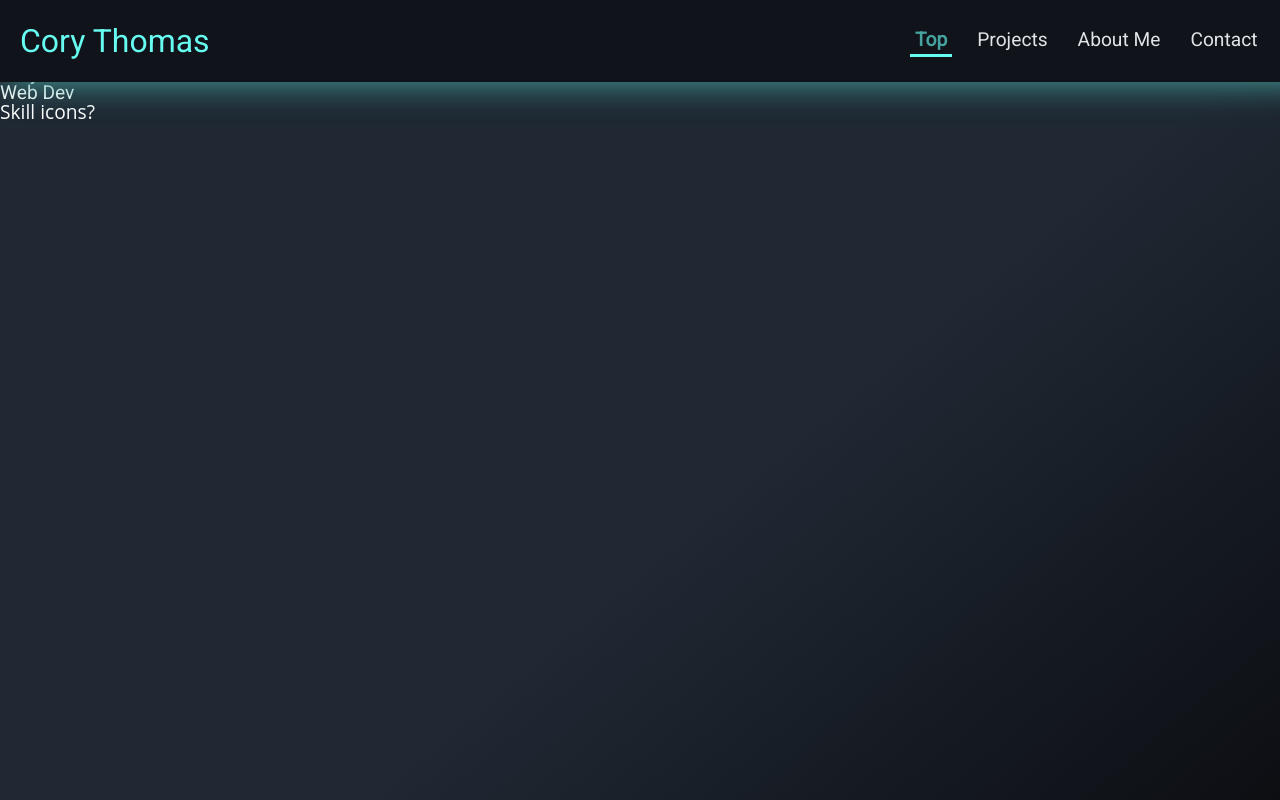
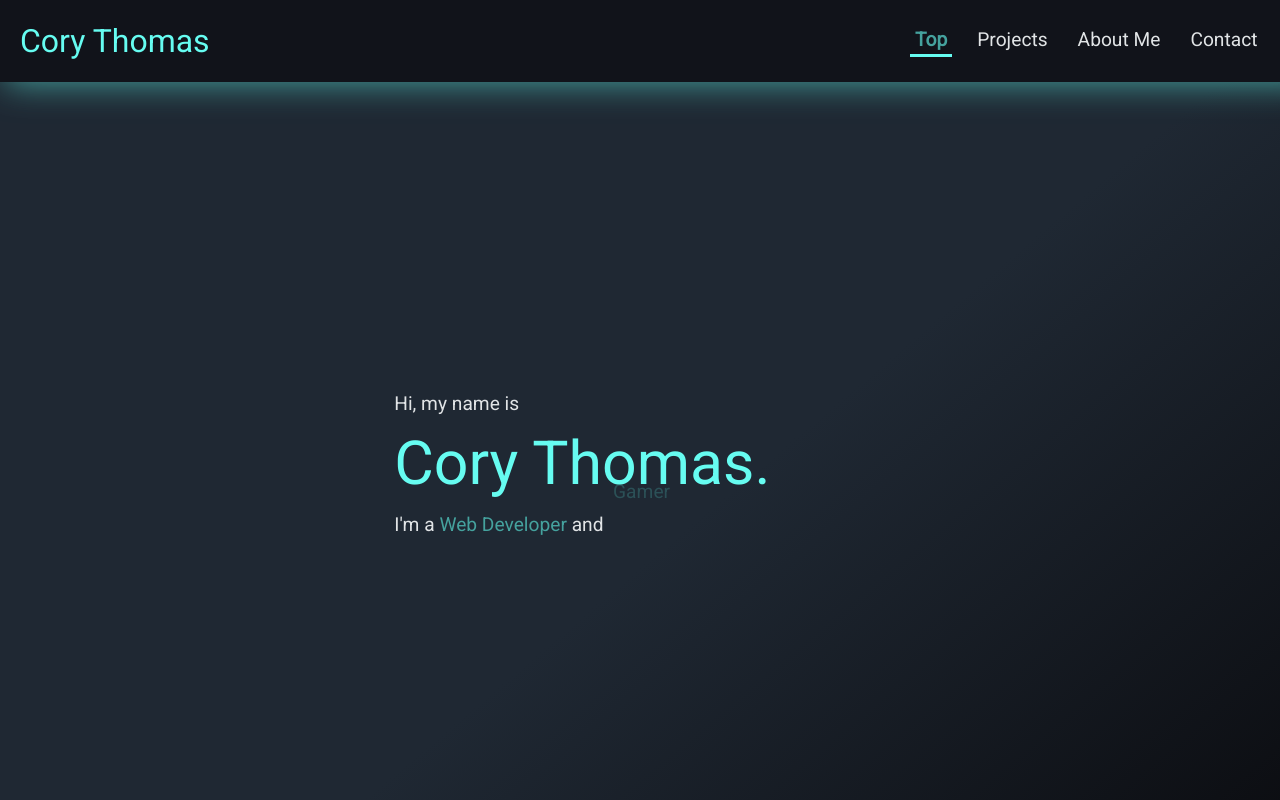
Before and after one commit to Cory-Thomas/Portfolio, a React (Create React App) app in the folder portfolio/: page / in a window 1280 px wide. Shown: the top 800 px of the page. Built offline with nearby package versions, Linux system fonts and the light colour scheme.

Commit message:
added an animation to the hero section about my details

```diff
--- a/portfolio/src/components/App.css
+++ b/portfolio/src/components/App.css
@@ -125,6 +125,76 @@ h1, h2, h3, .navbar {
     filter: progid:DXImageTransform.Microsoft.gradient(startColorstr="#1f2833",endColorstr="#0b0c10",GradientType=1);
     padding-top: 5%;
     color: white;
+    display: flex;
+    justify-content: center;
+    align-items: center;
+}
+
+.hero-content {
+    display: flex;
+    flex-direction: column;
+    color: #e1e4e6;
+}
+
+.hero-content div {
+    width: 40vw;
+    padding: 2%;
+}
+
+.hero-name {
+    font-size: 3.8rem;
+    color: #66FCF1;
+}
+
+.hero-word {
+    color: #45A29E;
+}
+
+.word {
+    display: inline-block;
+    height: 16px;
+}
+
+.word span {
+    position: absolute;
+    overflow: hidden;
+    animation: animate 12s linear infinite;
+    opacity: 0;
+}
+@keyframes animate {
+    0% {
+        opacity: 0;
+        transform: translateY(-50px);
+    }
+    2% {
+        opacity: 1;
+        transform: translateY(0px);
+    }
+    18% {
+        opacity: 1;
+        transform: translateY(0px);
+    }
+    20% {
+        opacity: 0;
+        transform: translateY(50px);
+    }
+    100% {
+        opacity: 0;
+        transform: translateY(50px);
+    }
+}
+
+.word span:nth-child(1) {
+    animation-delay: 0s;
+}
+.word span:nth-child(2) {
+    animation-delay: 3s;
+}
+.word span:nth-child(3) {
+    animation-delay: 6s;
+}
+.word span:nth-child(4) {
+    animation-delay: 9s;
 }
 
 .nav-items > .active {
--- a/portfolio/src/components/HeroSection.js
+++ b/portfolio/src/components/HeroSection.js
@@ -2,11 +2,33 @@ import React from "react";
 
 const HeroSection = () => {
   return (
-      <div className="hero-section">
-          <h1>Cory Thomas</h1>
-          <h2>Web Dev</h2>
-          <div>Skill icons?</div>
+    <div className="hero-section">
+      <div className='hero-content'>
+        <div>
+          <h2>Hi, my name is</h2>
         </div>
+        <div className='hero-name'>
+          <h1>Cory Thomas.</h1>
+        </div>
+        <div>
+          <h2>
+            I'm a
+            <span className='hero-word'> Web Developer </span>
+             and &nbsp;
+              <span className='word hero-word'>
+                <span>Pianist</span>
+                <span>Bonsai Enthusiast</span>
+                <span>Gamer</span>
+                <span>Cat Dad</span>
+              </span>
+
+             {/* <span className='hero-word'> multipotentialite </span>
+              (many interests). */}
+            </h2>
+        </div>
+        {/* <div>Skill icons?</div> */}
+      </div>
+    </div>
   )
 };
 
```
